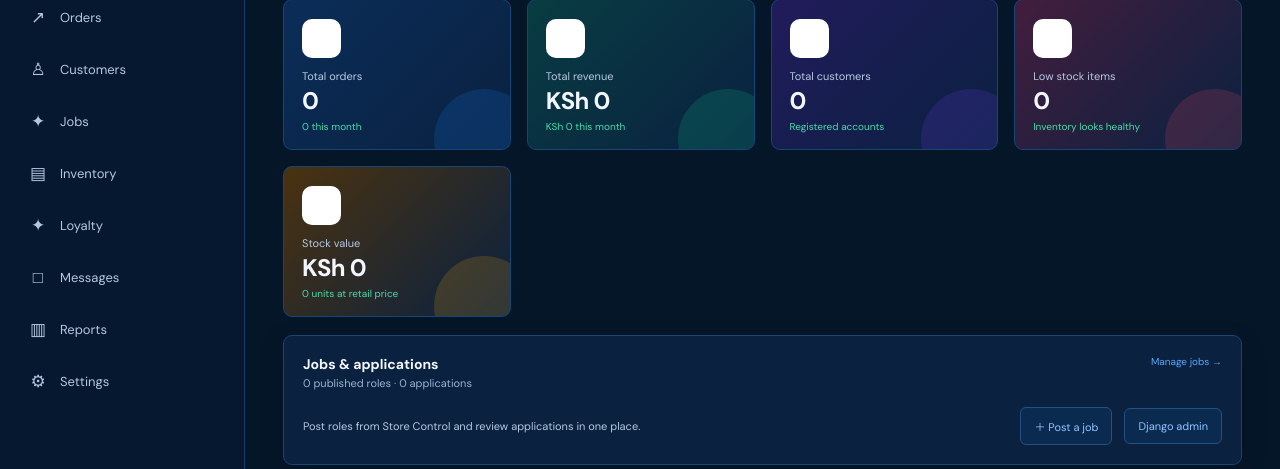
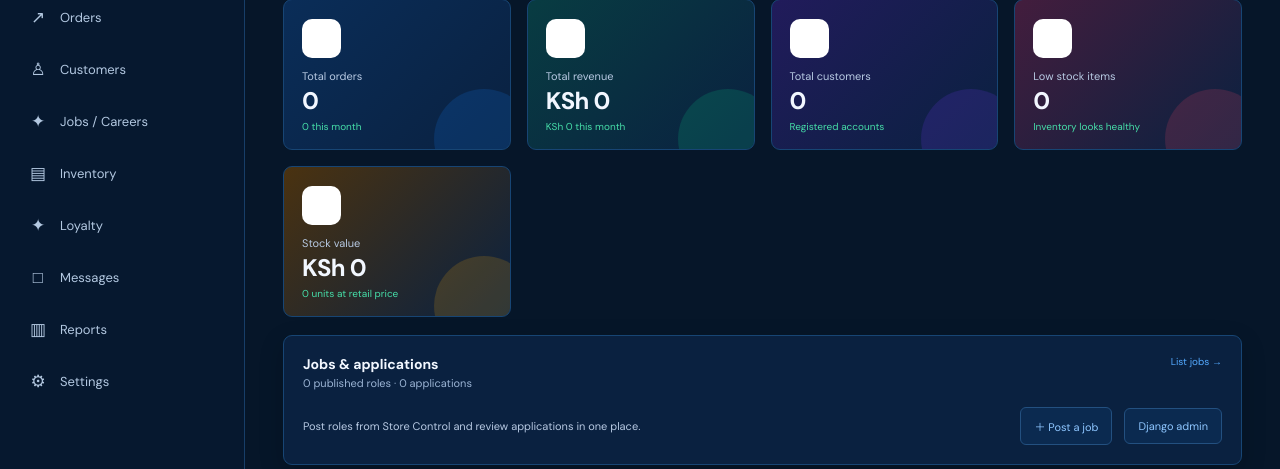
Before and after one commit to kiprotich-dev/PhoneCase254, a Django app: page /store-control-254/ in a window 1280 px wide. Shown: the part 218-687 px from the top of the page. Run offline with Django 5.2, Linux system fonts and the light colour scheme; the visitor is signed in with stand-in values (Sample User, id 1); data comes from the database, SQL or seed files in the repository; data that the repository does not hold is empty.

Commit message:
Update PhoneCase254 project

```diff
--- a/shop/templates/shop/dashboard.html
+++ b/shop/templates/shop/dashboard.html
@@ -20,7 +20,7 @@
       <a href="{% url 'dashboard_products' %}"><span>▣</span> Products</a>
       <a href="{% url 'dashboard_orders' %}"><span>↗</span> Orders</a>
       <a href="{% url 'dashboard_customers' %}"><span>♙</span> Customers</a>
-      <a href="{% url 'dashboard_jobs' %}"><span>✦</span> Jobs</a>
+      <a href="{% url 'dashboard_jobs' %}"><span>✦</span> Jobs / Careers</a>
       <a href="{% url 'dashboard_inventory' %}"><span>▤</span> Inventory</a>
       <a href="{% url 'dashboard_customers' %}"><span>✦</span> Loyalty</a>
       <a href="{% url 'dashboard_messages' %}"><span>□</span> Messages</a>
@@ -54,7 +54,7 @@
         <article class="metric-card red"><div class="metric-icon">!</div><p>Low stock items</p><strong>{{ low_stock_count }}</strong><small>{% if low_stock_count %}Action required{% else %}Inventory looks healthy{% endif %}</small></article>
         <article class="metric-card orange"><div class="metric-icon">KSh</div><p>Stock value</p><strong>KSh {{ inventory_value|floatformat:0 }}</strong><small>{{ stock_total }} units at retail price</small></article>
       </div>
-      <section class="panel dashboard-jobs-panel"><div class="panel-heading"><div><h2>Jobs & applications</h2><p>{{ job_count }} published role{{ job_count|pluralize }} · {{ application_count }} application{{ application_count|pluralize }}</p></div><a href="{% url 'dashboard_jobs' %}">Manage jobs →</a></div><div class="dashboard-jobs-actions"><span>Post roles from Store Control and review applications in one place.</span><a class="button-dashboard" href="{% url 'dashboard_job_add' %}">＋ Post a job</a><a class="button-dashboard" href="{% url 'admin:shop_jobposting_changelist' %}">Django admin</a></div></section>
+      <section class="panel dashboard-jobs-panel"><div class="panel-heading"><div><h2>Jobs & applications</h2><p>{{ job_count }} published role{{ job_count|pluralize }} · {{ application_count }} application{{ application_count|pluralize }}</p></div><a href="{% url 'dashboard_jobs' %}">List jobs →</a></div><div class="dashboard-jobs-actions"><span>Post roles from Store Control and review applications in one place.</span><a class="button-dashboard" href="{% url 'dashboard_job_add' %}">＋ Post a job</a><a class="button-dashboard" href="{% url 'admin:shop_jobposting_changelist' %}">Django admin</a></div></section>
 
       <section class="panel sales-overview-panel">
         <div class="panel-heading"><div><h2>Sales overview</h2><p>Paid order revenue from your live store</p></div><div class="chart-switcher"><button class="chart-range active" data-range="7">7D</button><button class="chart-range" data-range="30">30D</button><button class="chart-range" data-range="90">3M</button></div></div>
```
